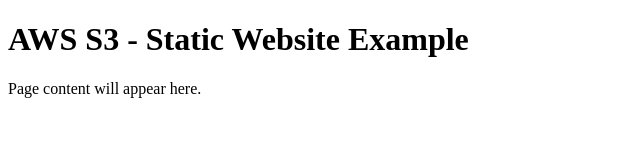
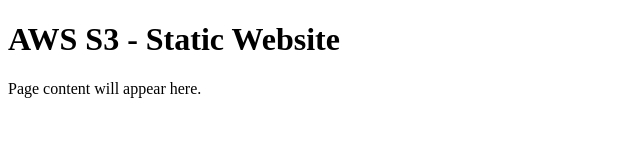
Before and after one commit to mskhirwar/static-website-s3, a plain HTML site: page public/index.html in a window 1280 px wide. Shown: the whole page, without its empty margins (0-640 px from the left). Drawn offline with Linux system fonts and the light colour scheme.

Commit message:
Update index.html

```diff
--- a/public/index.html
+++ b/public/index.html
@@ -6,7 +6,7 @@
     <title>AWS S3 - Static Website</title>
 </head>
 <body>
-    <h1>AWS S3 - Static Website Example</h1>
+    <h1>AWS S3 - Static Website</h1>
     <p>Page content will appear here.</p>
 </body>
 </html>
```
